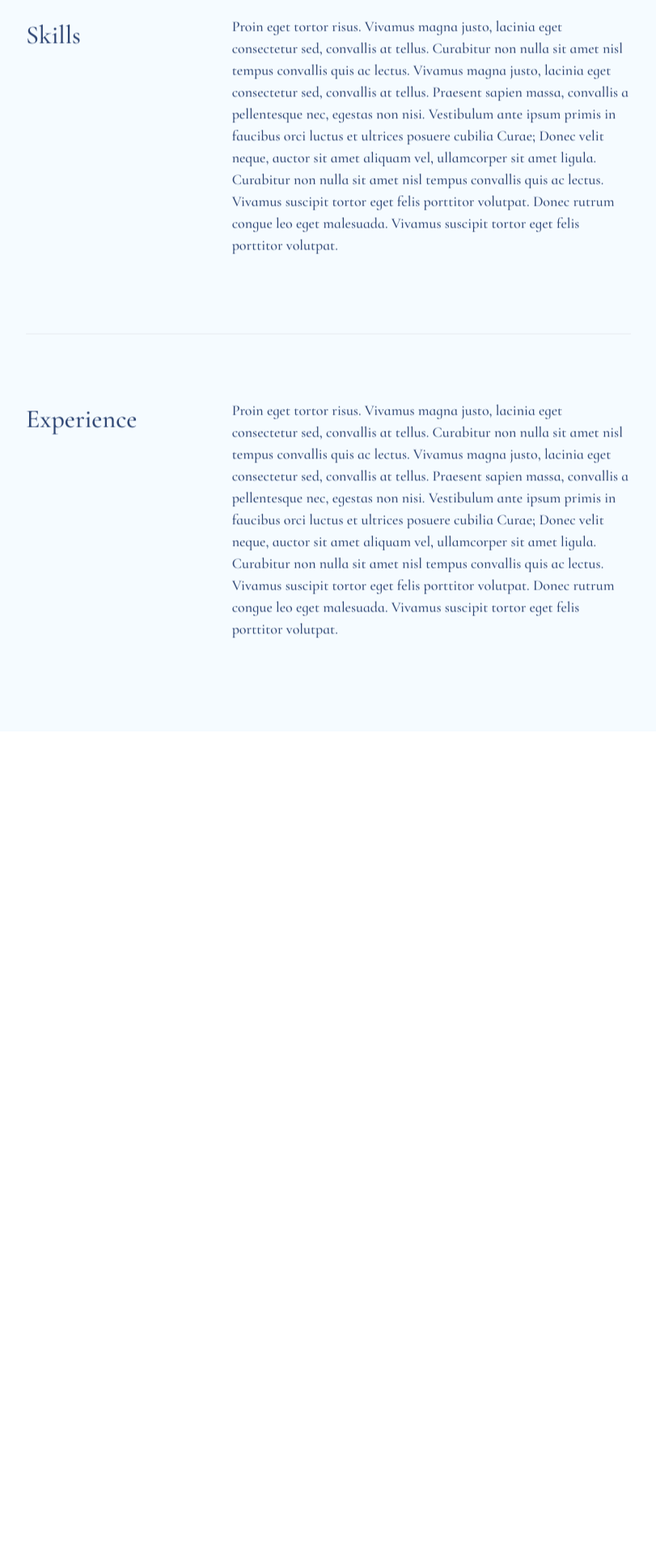
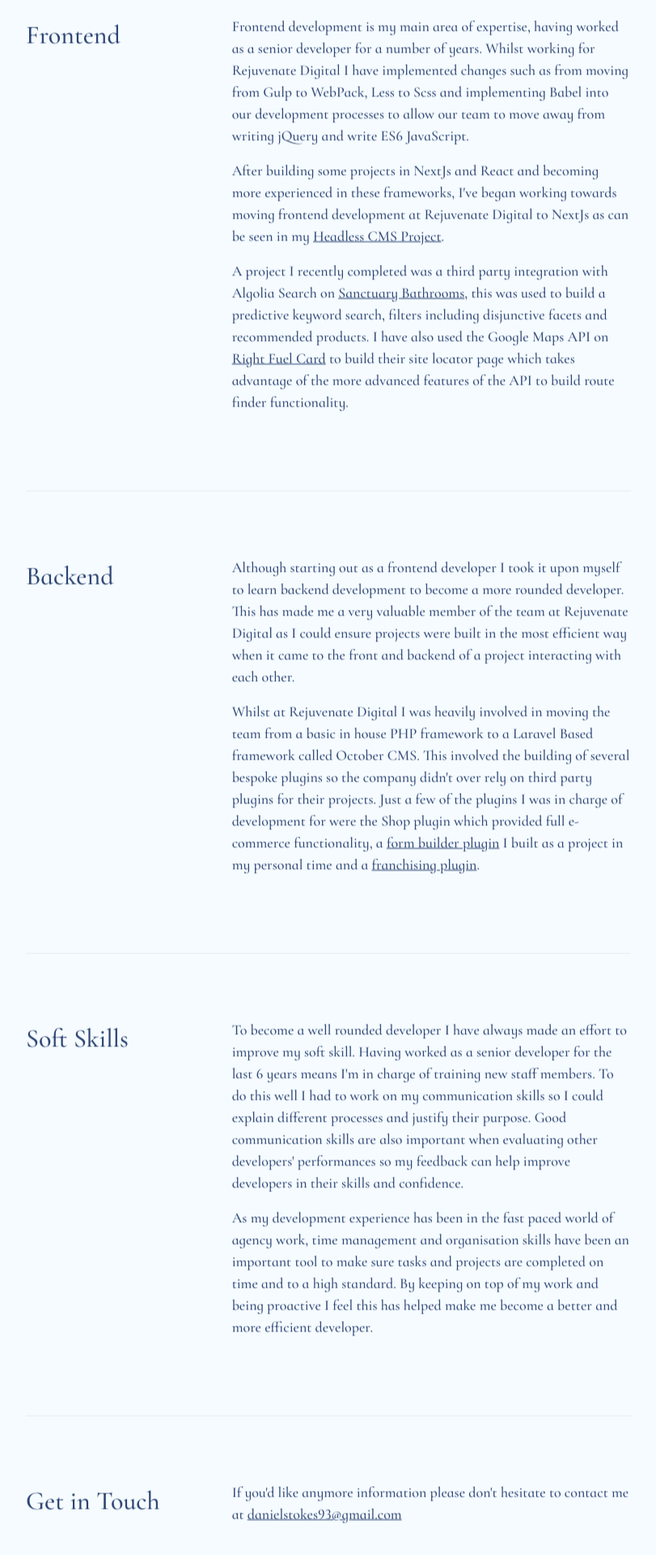
Before and after one commit to dstokesy/Portfolio, a Next.js app: page / in a window 1280 px wide. Shown: the part 2017-3937 px from the top of the page at 81% size, without its empty margins (234-1045 px from the left). Before the commit the page ends 2920 px from the top, so only its background shows below. Built offline with nearby package versions, Linux system fonts and the light colour scheme.

Commit message:
fixes animations and adds more content

```diff
--- a/components/ContentSection/index.module.scss
+++ b/components/ContentSection/index.module.scss
@@ -28,4 +28,8 @@
   p {
     margin: 0 0 1rem;
   }
+
+  a {
+    text-decoration: underline;
+  }
 }
--- a/components/FadeSection/index.tsx
+++ b/components/FadeSection/index.tsx
@@ -12,7 +12,11 @@ export default function FadeSection({
 
   useEffect(() => {
     const observer = new IntersectionObserver((entries) => {
-      entries.forEach((entry) => setVisible(entry.isIntersecting));
+      entries.forEach((entry) => {
+        if (entry.isIntersecting) {
+          setVisible(true);
+        }
+      });
     });
 
     const currentRef = ref?.current;
--- a/components/PopInSection/index.tsx
+++ b/components/PopInSection/index.tsx
@@ -14,7 +14,11 @@ export default function PopInSection({
 
   useEffect(() => {
     const observer = new IntersectionObserver((entries) => {
-      entries.forEach((entry) => setVisible(entry.isIntersecting));
+      entries.forEach((entry) => {
+        if (entry.isIntersecting) {
+          setVisible(true);
+        }
+      });
     });
 
     const currentRef = ref?.current;
--- a/content/home.tsx
+++ b/content/home.tsx
@@ -1,13 +1,23 @@
 const content = [
   {
-    title: "Skills",
+    title: "Frontend",
     content:
-      "<p>Proin eget tortor risus. Vivamus magna justo, lacinia eget consectetur sed, convallis at tellus. Curabitur non nulla sit amet nisl tempus convallis quis ac lectus. Vivamus magna justo, lacinia eget consectetur sed, convallis at tellus. Praesent sapien massa, convallis a pellentesque nec, egestas non nisi. Vestibulum ante ipsum primis in faucibus orci luctus et ultrices posuere cubilia Curae; Donec velit neque, auctor sit amet aliquam vel, ullamcorper sit amet ligula. Curabitur non nulla sit amet nisl tempus convallis quis ac lectus. Vivamus suscipit tortor eget felis porttitor volutpat. Donec rutrum congue leo eget malesuada. Vivamus suscipit tortor eget felis porttitor volutpat.</p>",
+      '<p>Frontend development is my main area of expertise, having worked as a senior developer for a number of years. Whilst working for Rejuvenate Digital I have implemented changes such as from moving from Gulp to WebPack, Less to Scss and implementing Babel into our development processes to allow our team to move away from writing jQuery and write ES6 JavaScript.</p><p>After building some projects in NextJs and React and becoming more experienced in these frameworks, I&apos;ve began working towards moving frontend development at Rejuvenate Digital to NextJs as can be seen in my <a href="/projects/cms">Headless CMS Project</a>.</p><p>A project I recently completed was a third party integration with Algolia Search on <a href="/projects/sanctuary">Sanctuary Bathrooms</a>, this was used to build a predictive keyword search, filters including disjunctive facets and recommended products. I have also used the Google Maps API on <a href="/projects/rightfuelcard">Right Fuel Card</a> to build their site locator page which takes advantage of the more advanced features of the API to build route finder functionality.</p>',
   },
   {
-    title: "Experience",
+    title: "Backend",
     content:
-      "<p>Proin eget tortor risus. Vivamus magna justo, lacinia eget consectetur sed, convallis at tellus. Curabitur non nulla sit amet nisl tempus convallis quis ac lectus. Vivamus magna justo, lacinia eget consectetur sed, convallis at tellus. Praesent sapien massa, convallis a pellentesque nec, egestas non nisi. Vestibulum ante ipsum primis in faucibus orci luctus et ultrices posuere cubilia Curae; Donec velit neque, auctor sit amet aliquam vel, ullamcorper sit amet ligula. Curabitur non nulla sit amet nisl tempus convallis quis ac lectus. Vivamus suscipit tortor eget felis porttitor volutpat. Donec rutrum congue leo eget malesuada. Vivamus suscipit tortor eget felis porttitor volutpat.</p>",
+      '<p>Although starting out as a frontend developer I took it upon myself to learn backend development to become a more rounded developer. This has made me a very valuable member of the team at Rejuvenate Digital as I could ensure projects were built in the most efficient way when it came to the front and backend of a project interacting with each other.</p><p>Whilst at Rejuvenate Digital I was heavily involved in moving the team from a basic in house PHP framework to a Laravel Based framework called October CMS. This involved the building of several bespoke plugins so the company didn&apos;t over rely on third party plugins for their projects. Just a few of the plugins I was in charge of development for were the Shop plugin which provided full e-commerce functionality, a <a href="/projects/form">form builder plugin</a> I built as a project in my personal time and a <a href="/projects/form">franchising plugin</a>.</p>',
+  },
+  {
+    title: "Soft Skills",
+    content:
+      "<p>To become a well rounded developer I have always made an effort to improve my soft skill. Having worked as a senior developer for the last 6 years means I&apos;m in charge of training new staff members. To do this well I had to work on my communication skills so I could explain different processes and justify their purpose. Good communication skills are also important when evaluating other developers&apos; performances so my feedback can help improve developers in their skills and confidence.</p><p>As my development experience has been in the fast paced world of agency work, time management and organisation skills have been an important tool to make sure tasks and projects are completed on time and to a high standard. By keeping on top of my work and being proactive I feel this has helped make me become a better and more efficient developer.</p>",
+  },
+  {
+    title: "Get in Touch",
+    content:
+      '<p>If you&apos;d like anymore information please don&apos;t hesitate to contact me at <a href="mailto:danielstokes93@gmail.com">danielstokes93@gmail.com</a></p>',
   },
 ];
 
--- a/content/projects.tsx
+++ b/content/projects.tsx
@@ -67,6 +67,7 @@ const projects = [
     thumb: "/projects/logos/sanctuary.png",
     logo: "/projects/logos/sanctuary.png",
     images: ["/projects/sanctuary-desktop.png"],
+    website: "https://www.sanctuary-bathrooms.co.uk",
     content: {
       title: "Details",
       content:
```
